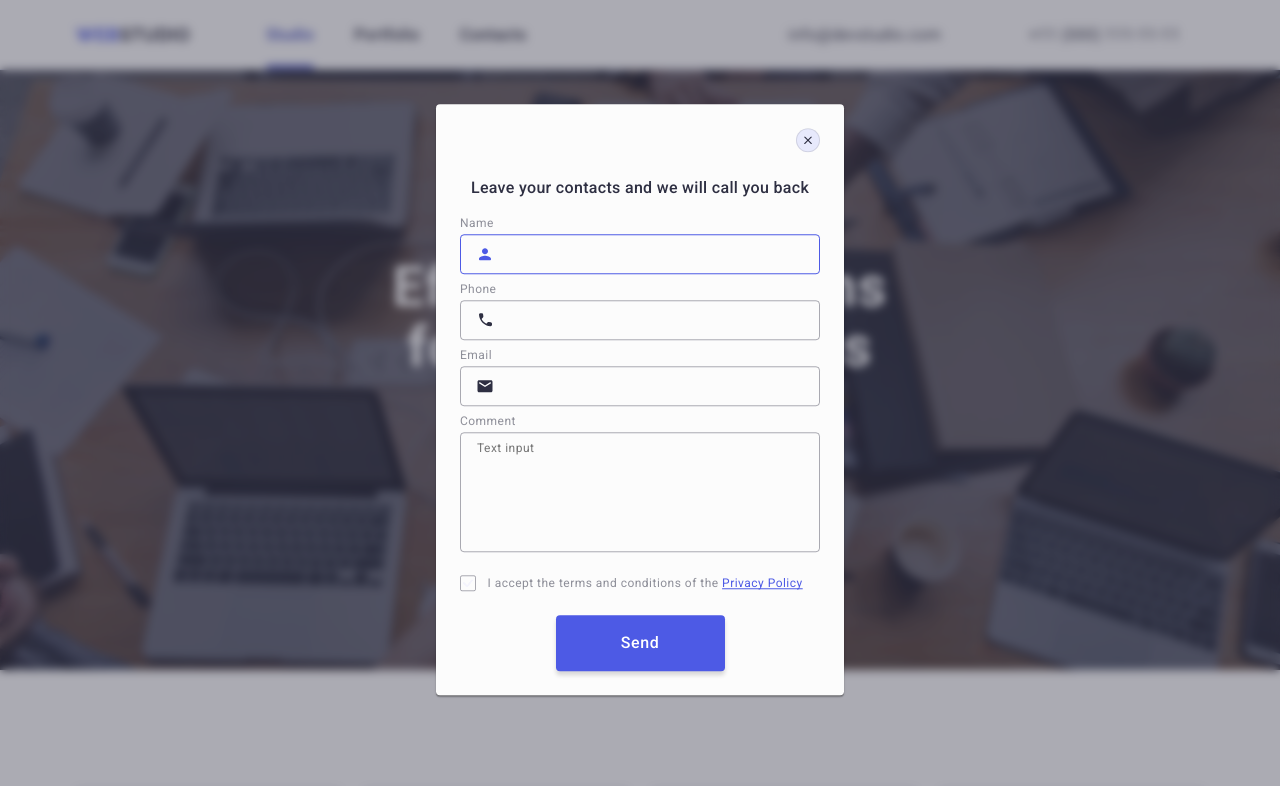
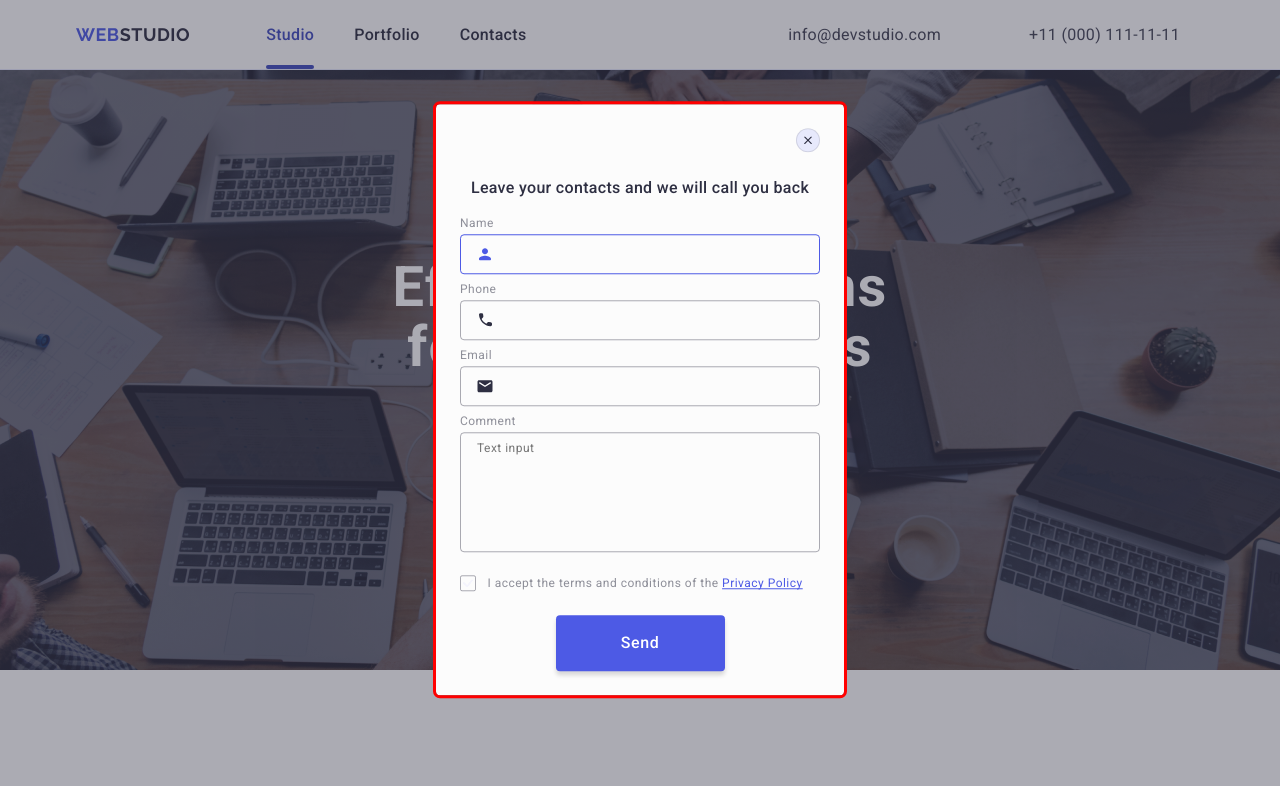
Before and after one commit to juliaparamonova/goit-markup-hw-05, a plain HTML site: page index.html in a window 1280 px wide. Shown: the top 786 px of the page. Drawn offline with nearby package versions, Linux system fonts and the light colour scheme.

Commit message:
index.file

```diff
--- a/css/styles.css
+++ b/css/styles.css
@@ -605,7 +605,7 @@ ul {
     height: 100%;
     background-color: rgba(46, 47, 66, 0.4);
     transition: opacity 250ms cubic-bezier(0.4, 0, 0.2, 1), visibility 250ms cubic-bezier(0.4, 0, 0.2, 1);
-    backdrop-filter: blur(5px);
+    /* backdrop-filter: blur(5px); */
     z-index: 999;
     display: flex;
     justify-content: center;
@@ -639,7 +639,7 @@ ul {
     /* overflow-y: auto; */
     padding: 72px 24px 24px 24px;
     transition: transform 250ms cubic-bezier(0.4, 0, 0.2, 1);
-    /* outline: solid red; */
+    outline: solid red;
 
 }
 
```
